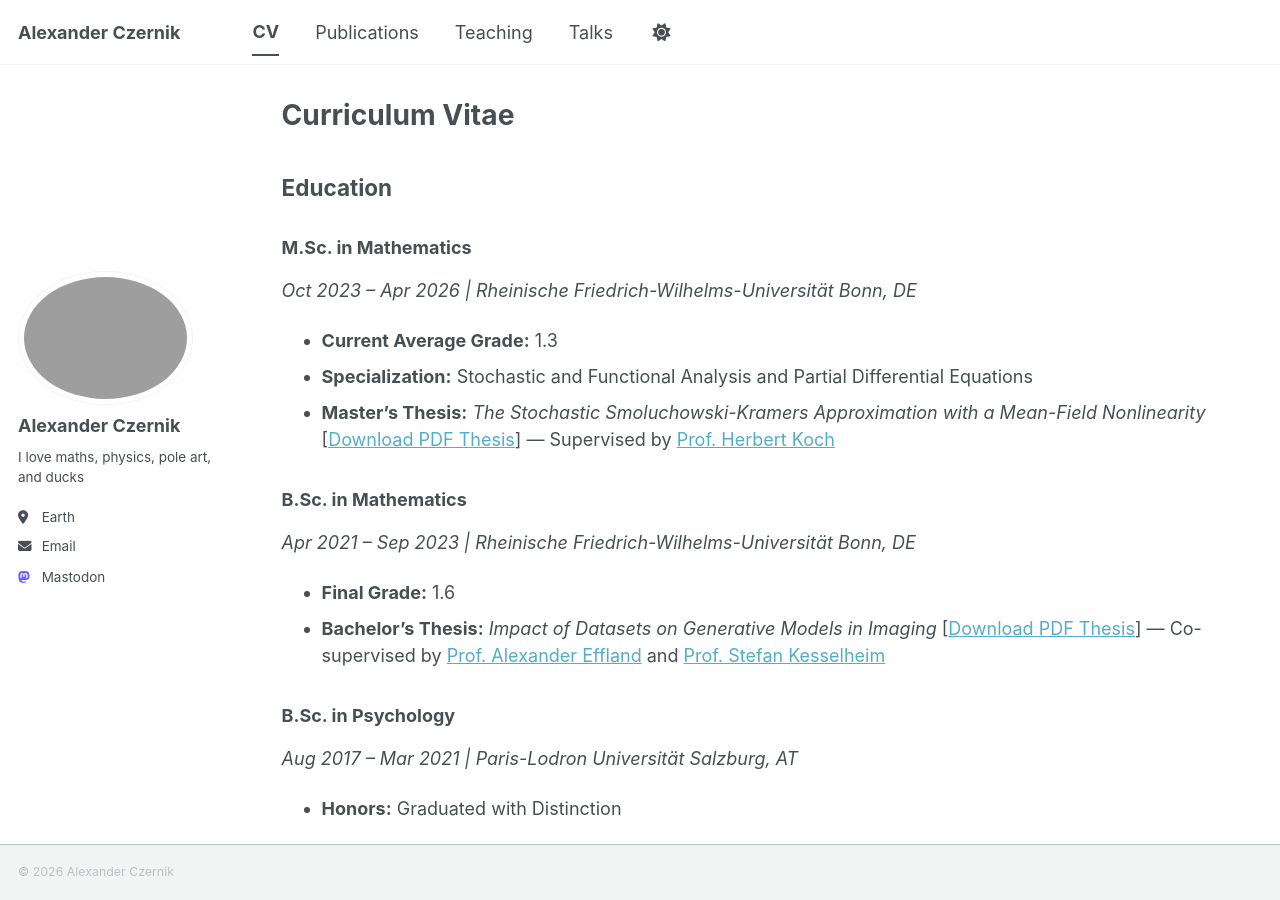
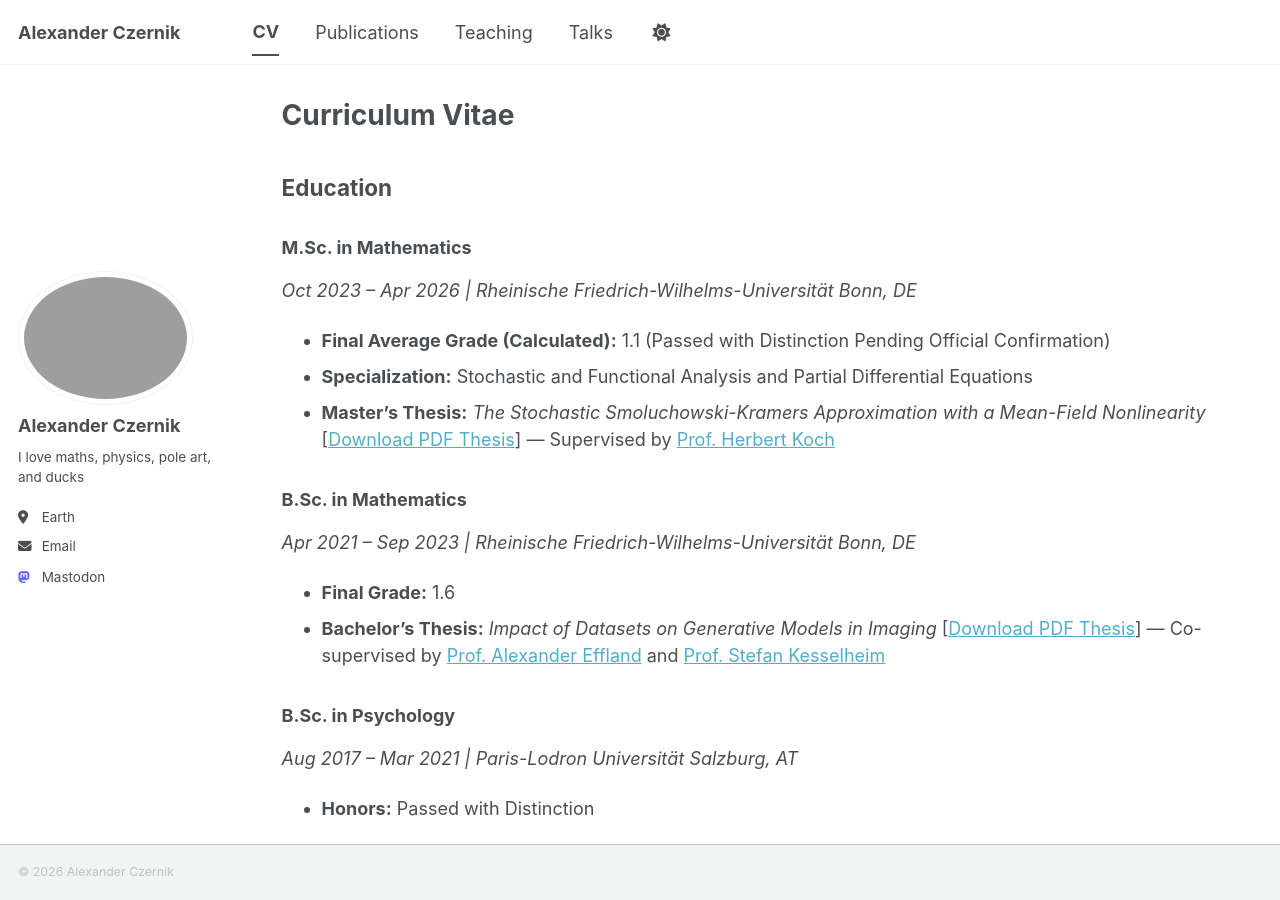
Before and after one commit to alexanderczernik/alexanderczernik.github.io, a Jekyll site: the page built from _pages/cv.md, in a window 1280 px wide and 900 px high. Built offline with Jekyll 4.4.1, drawn with Linux system fonts in a browser that asks for light colours; a script bundle is joined from its source files by our own code; library files that are not in the unit come from our copies.

Commit message:
Revise education section with updated grades and honors
Updated average grades and honors for educational qualifications.

```diff
--- a/_pages/cv.md
+++ b/_pages/cv.md
@@ -13,7 +13,7 @@ redirect_from:
 ## Education
 ### M.Sc. in Mathematics
 *Oct 2023 – Apr 2026 | Rheinische Friedrich-Wilhelms-Universität Bonn, DE*
-  * **Current Average Grade:** 1.3
+  * **Final Average Grade (Calculated):** 1.1 (Passed with Distinction Pending Official Confirmation)
   * **Specialization:** Stochastic and Functional Analysis and Partial Differential Equations
   * **Master's Thesis:** *The Stochastic Smoluchowski-Kramers Approximation with a Mean-Field Nonlinearity* [[Download PDF Thesis](/assets/files/master_thesis_czernik.pdf)] — Supervised by [Prof. Herbert Koch](https://www.math.uni-bonn.de/~koch/)
 
@@ -24,7 +24,7 @@ redirect_from:
 
 ### B.Sc. in Psychology
 *Aug 2017 – Mar 2021 | Paris-Lodron Universität Salzburg, AT*
-  * **Honors:** Graduated with Distinction
+  * **Honors:** Passed with Distinction
 
 ### Abitur
   *Graduated: 2017 | Gymnasium Puchheim, DE*
```
